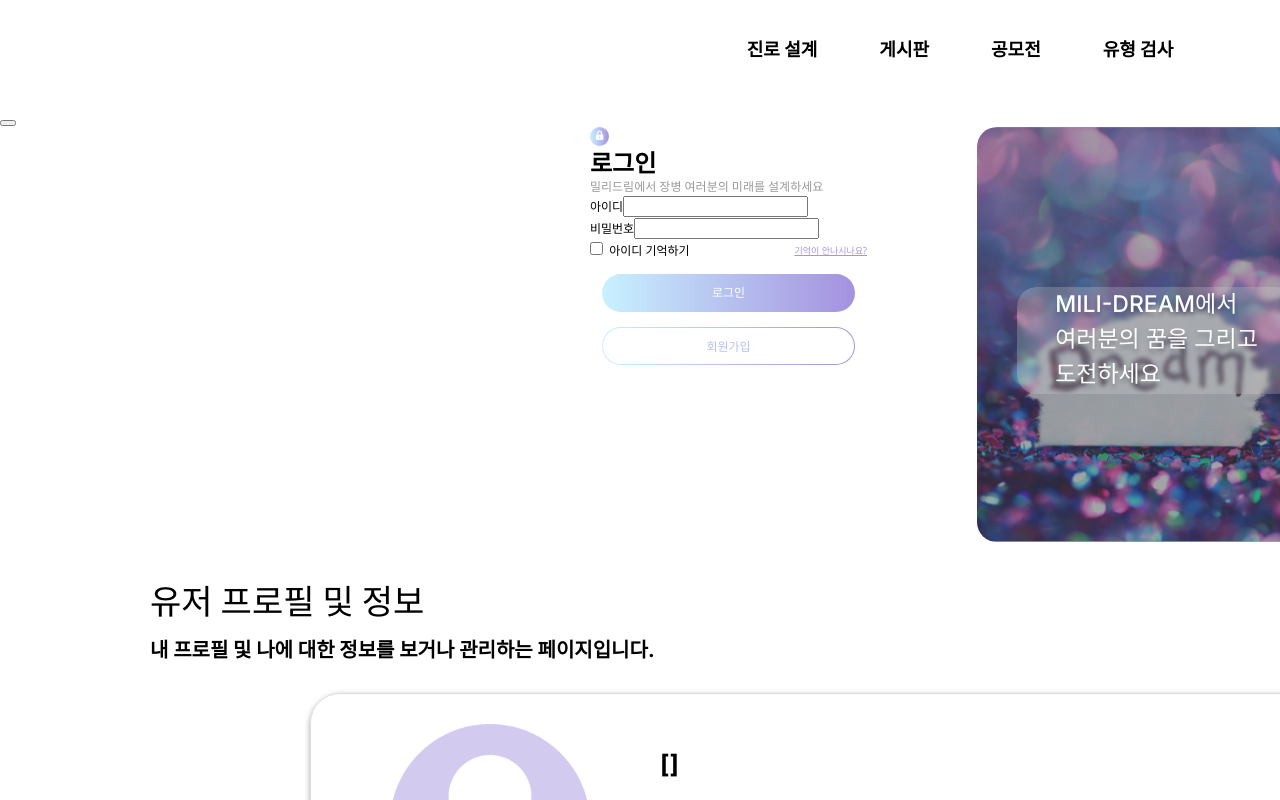
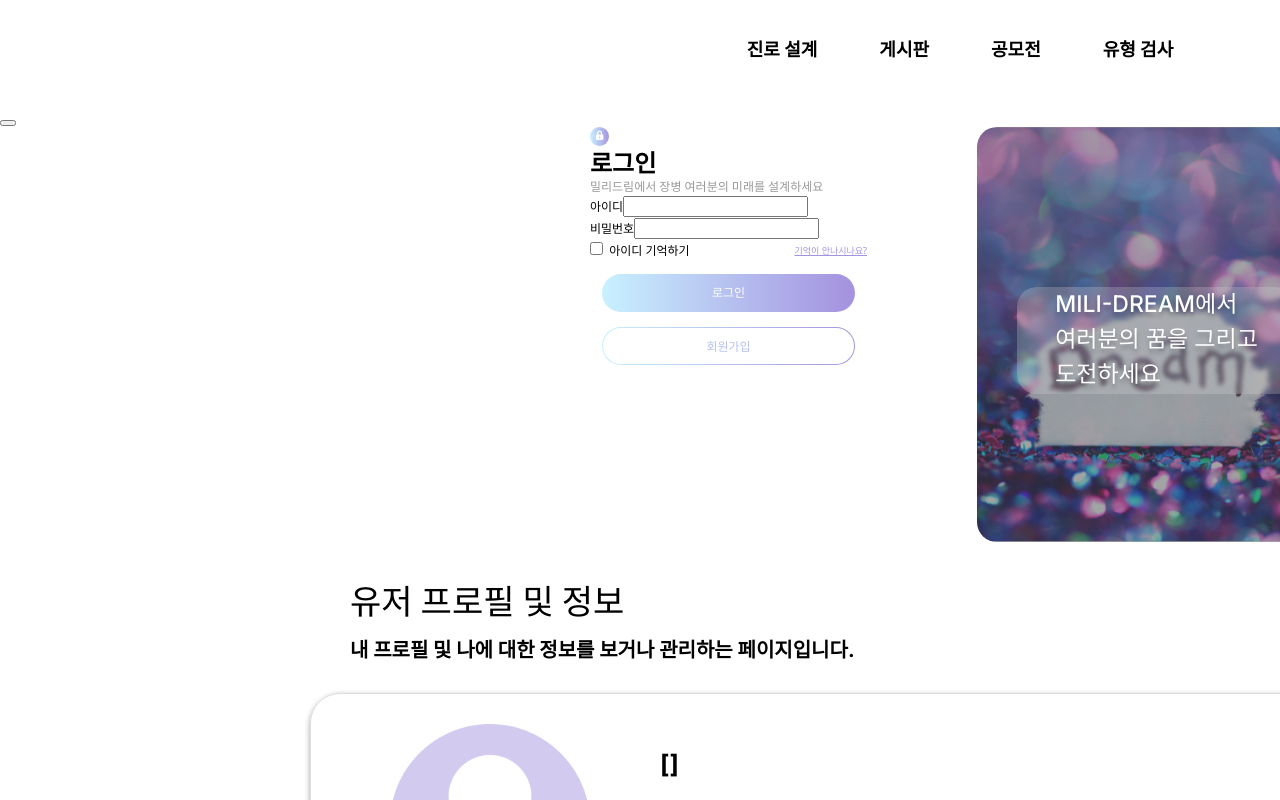
Before and after one commit to osamhack2022/WEB_MiliDream_Dreamers, a Next.js app in the folder frontend/: page /user/1 in a window 1280 px wide. Shown: the top 800 px of the page. Built offline with nearby package versions, Linux system fonts and the light colour scheme; no server answers.

Commit message:
Fix : user page title css margin left

```diff
--- a/frontend/pages/user/[id].js
+++ b/frontend/pages/user/[id].js
@@ -59,7 +59,10 @@ export default function user_id() {
 			}
 		>
 			{/* <h1>[id]에 따른 각 유저 정보/프로필 페이지</h1> */}
-			<div>
+			<div
+				style={{
+					marginLeft: "200px",
+				}}>
 				<h1
 					style={{
 						marginLeft: "150px",
```
